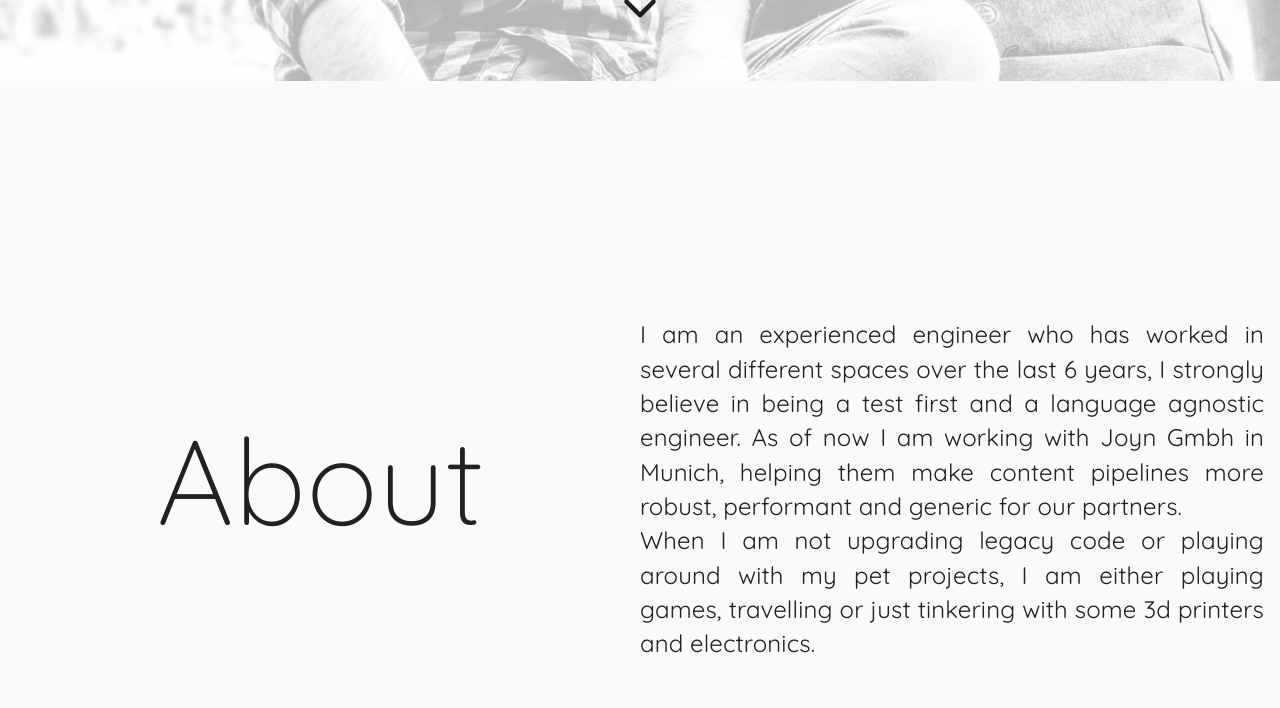
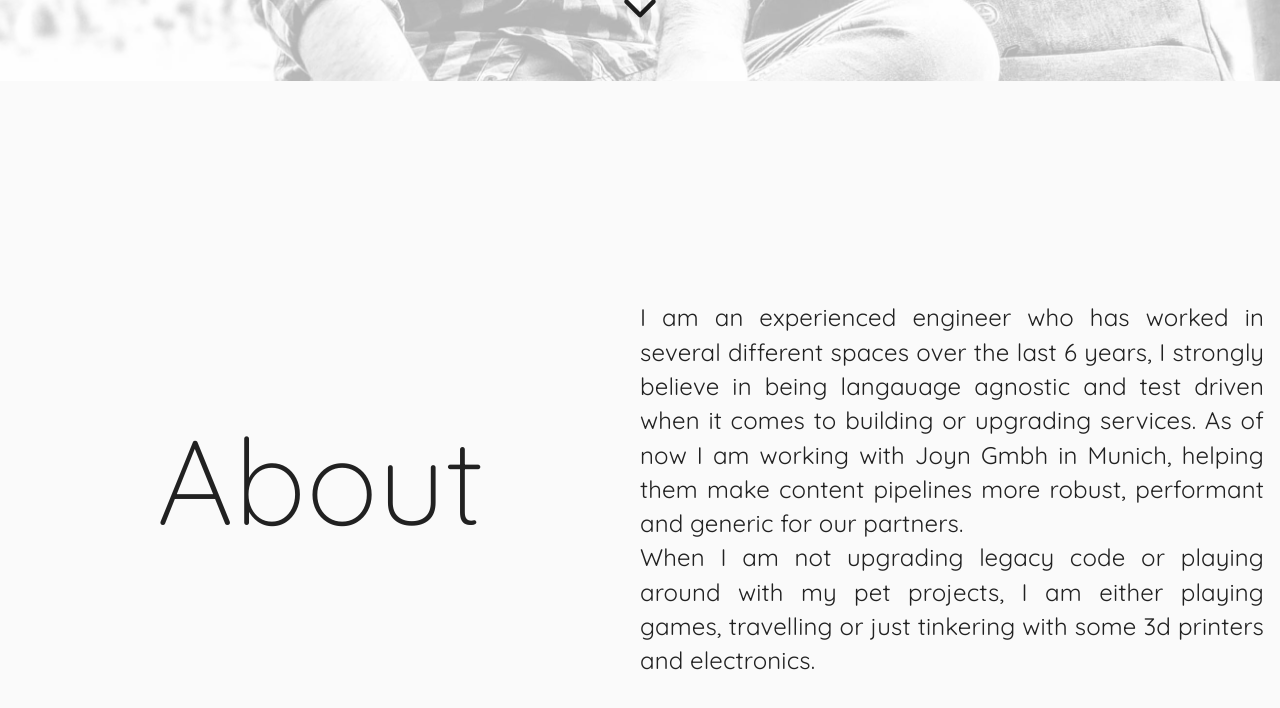
Before and after one commit to malikfaik/faik.in, a Next.js app: page / in a window 1280 px wide. Shown: the part 719-1427 px from the top of the page. Built offline with nearby package versions, Linux system fonts and the light colour scheme.

Commit message:
chore: improved copy for about section

```diff
--- a/src/components/about-section/about-content.ts
+++ b/src/components/about-section/about-content.ts
@@ -1,4 +1,4 @@
 export default {
   body:
-    'I am an experienced engineer who has worked in several different spaces over the last 6 years, I strongly believe in being a test first and a language agnostic engineer. As of now I am working with Joyn Gmbh in Munich, helping them make content pipelines more robust, performant and generic for our partners. \nWhen I am not upgrading legacy code or playing around with my pet projects, I am either playing games, travelling or just tinkering with some 3d printers and electronics.'
+    'I am an experienced engineer who has worked in several different spaces over the last 6 years, I strongly believe in being langauage agnostic and test driven when it comes to building or upgrading services. As of now I am working with Joyn Gmbh in Munich, helping them make content pipelines more robust, performant and generic for our partners. \nWhen I am not upgrading legacy code or playing around with my pet projects, I am either playing games, travelling or just tinkering with some 3d printers and electronics.'
 }
```
